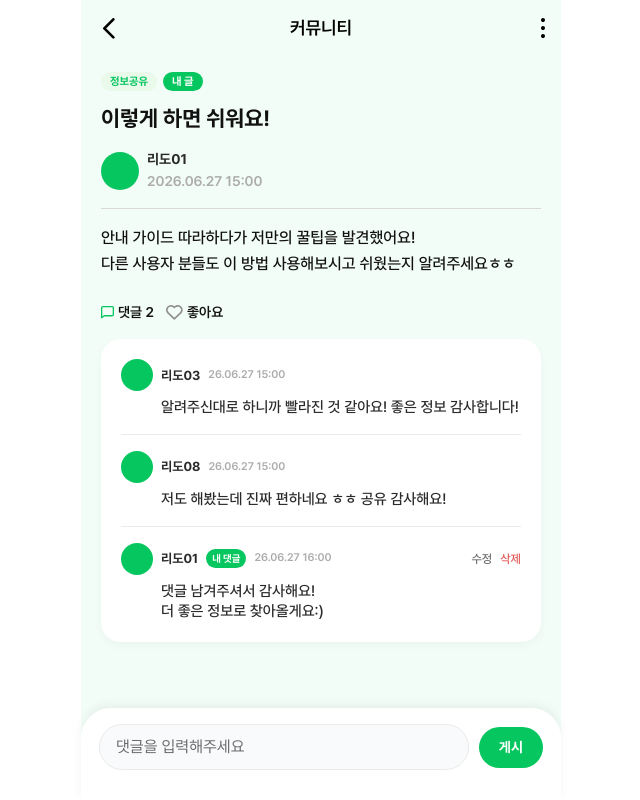
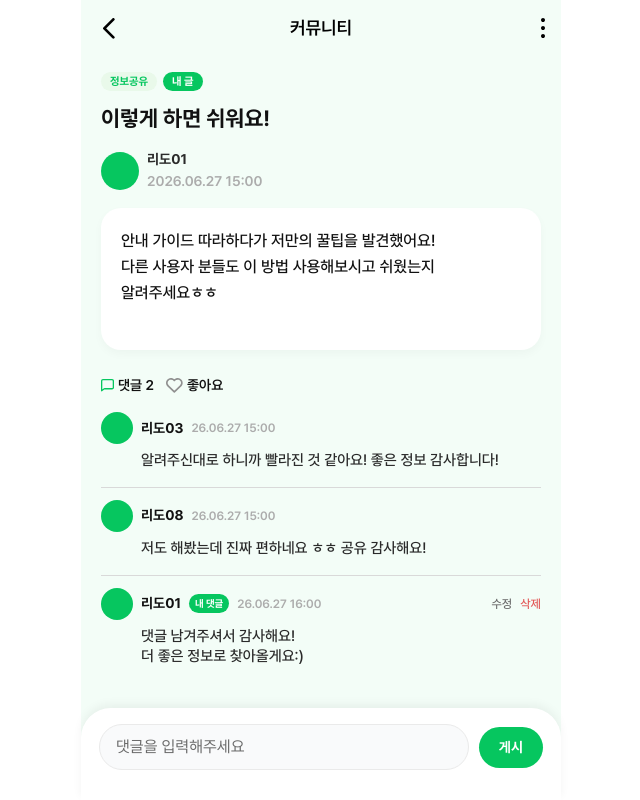
Before and after one commit to REDO-Team/Front, a React (Vite) app: page /community/1 in a window 1280 px wide. Shown: the whole page, without its empty margins (319-959 px from the left). Built offline with nearby package versions, Linux system fonts and the light colour scheme.

Commit message:
[Design] 커뮤니티 상세 페이지 디자인 수정
- 본문 상자 만들기
- 댓글 상자 없애기

resolves #116

```diff
--- a/src/pages/community/CommentItem.tsx
+++ b/src/pages/community/CommentItem.tsx
@@ -41,14 +41,14 @@ export default function CommentItem({ comment, isMine, onUpdate, onDelete }: Com
       <div className="flex items-center justify-between mb-1.5">
         <div className="flex items-center gap-2">
           <div className={`w-[32px] h-[32px] rounded-full ${comment.authorColor}`}></div>
-          <span className="text-[13px] font-bold text-gray-800">{comment.author}</span>
+          <span className="text-[14px] font-bold text-gray-900">{comment.author}</span>
 
           {isMine && (
             <span className="inline-flex items-center justify-center px-[6px] py-[2px] rounded-[10px] text-[10px] font-bold bg-main-green1 text-white">
               내 댓글
             </span>
           )}
-          <span className="text-[11px] font-semibold text-gray-400">{comment.time}</span>
+          <span className="text-[12px] font-semibold text-gray-400">{comment.time}</span>
         </div>
 
         {isMine && !isEditing && (
--- a/src/pages/community/detail-page.tsx
+++ b/src/pages/community/detail-page.tsx
@@ -131,12 +131,12 @@ export default function CommunityDetailPage() {
           </div>
         </div>
 
-        <hr className="border-t-[1px] border-gray-300 mb-4" />
-
         {/* 본문 내용 */}
-        <p className="text-[16px] font-medium text-gray-900 leading-relaxed whitespace-pre-wrap break-keep mb-6">
-          {MOCK_POST.content}
-        </p>
+        <div className="bg-white rounded-[20px] p-5 shadow-[0_4px_10px_rgba(0,0,0,0.03)] mb-6">
+          <p className="text-[16px] font-medium text-gray-900 leading-relaxed whitespace-pre-wrap break-keep mb-6">
+            {MOCK_POST.content}
+          </p>
+        </div>
 
         <div className="flex flex-row items-center gap-3 whitespace-nowrap text-[14px] font-semibold leading-[22px] text-gray-500 mb-4">
           <span className="flex items-center gap-1 text-gray-900">
@@ -150,7 +150,7 @@ export default function CommunityDetailPage() {
         </div>
 
         {/* 댓글 영역 */}
-        <section className="bg-white rounded-[20px] p-5 shadow-[0_4px_10px_rgba(0,0,0,0.03)] flex flex-col gap-4">
+        <section className="flex flex-col gap-3">
           {" "}
           {comments.map((comment, index) => (
             <div key={comment.id} className="flex flex-col">
@@ -163,7 +163,7 @@ export default function CommunityDetailPage() {
               />
 
               {index !== comments.length - 1 && (
-                <hr className="border-t-[1px] border-gray-200 mt-4" />
+                <hr className="border-t-[1px] border-gray-300 mt-4" />
               )}
             </div>
           ))}
```
